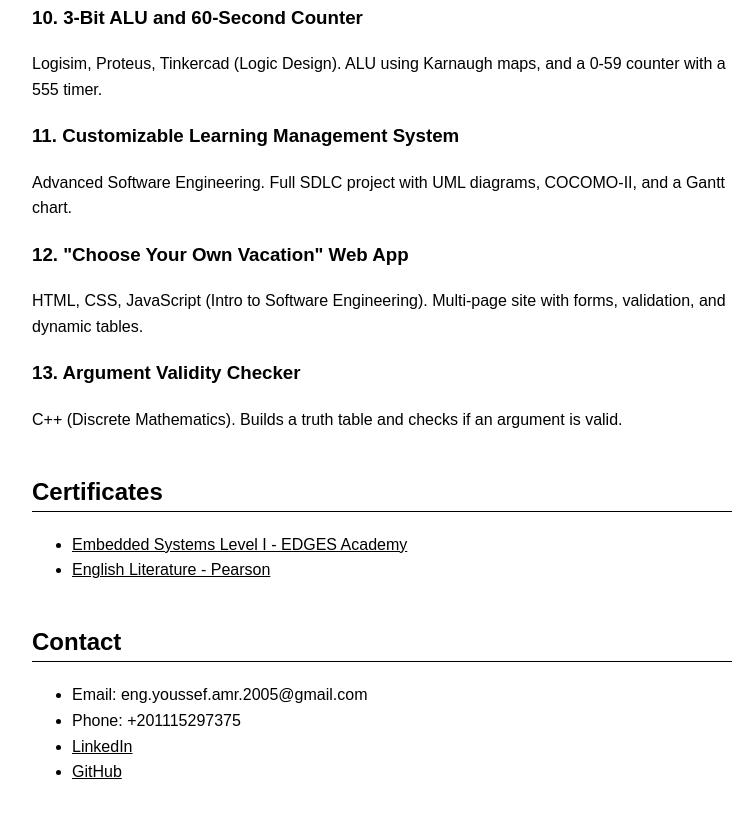
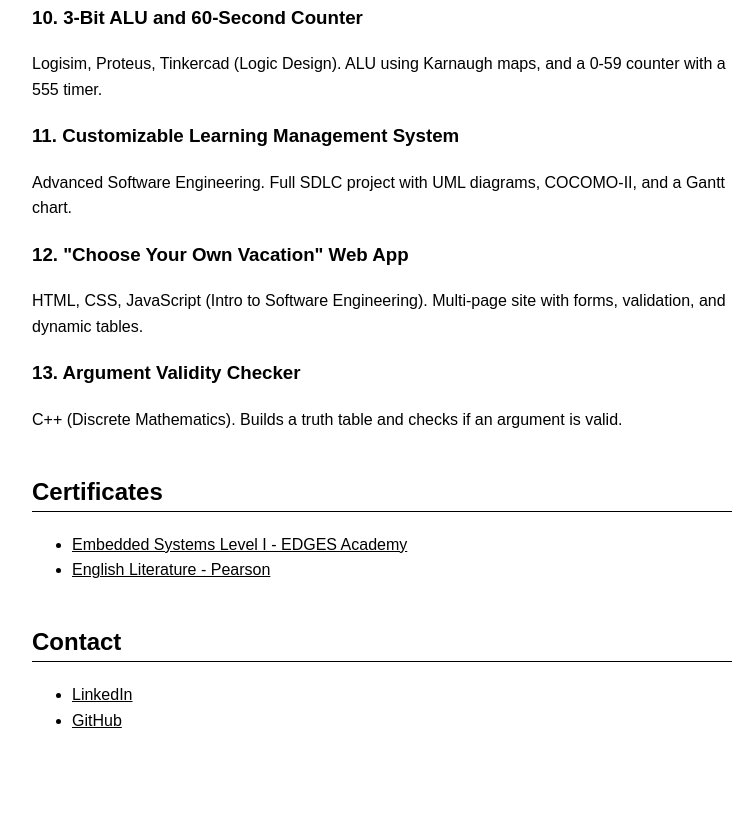
Before and after one commit to Eng-Youssef-Amr-Abdelrahman/Eng-Youssef-Amr-Abdelrahman.github.io, a plain HTML site: page index.html in a window 1280 px wide. Shown: the part 1806-2621 px from the top of the page, without its empty margins (258-1014 px from the left). After the commit the page ends 2576 px from the top, so only its background shows below. Drawn offline with Linux system fonts and the light colour scheme.

Commit message:
Update index.html

```diff
--- a/index.html
+++ b/index.html
@@ -79,8 +79,6 @@
 
   <h2>Contact</h2>
   <ul>
-    <li>Email: eng.youssef.amr.2005@gmail.com</li>
-    <li>Phone: +201115297375</li>
     <li><a href="https://www.linkedin.com/in/youssef-amr-46b4993b5/">LinkedIn</a></li>
     <li><a href="https://github.com/Eng-Youssef-Amr-Abdelrahman">GitHub</a></li>
   </ul>
```
